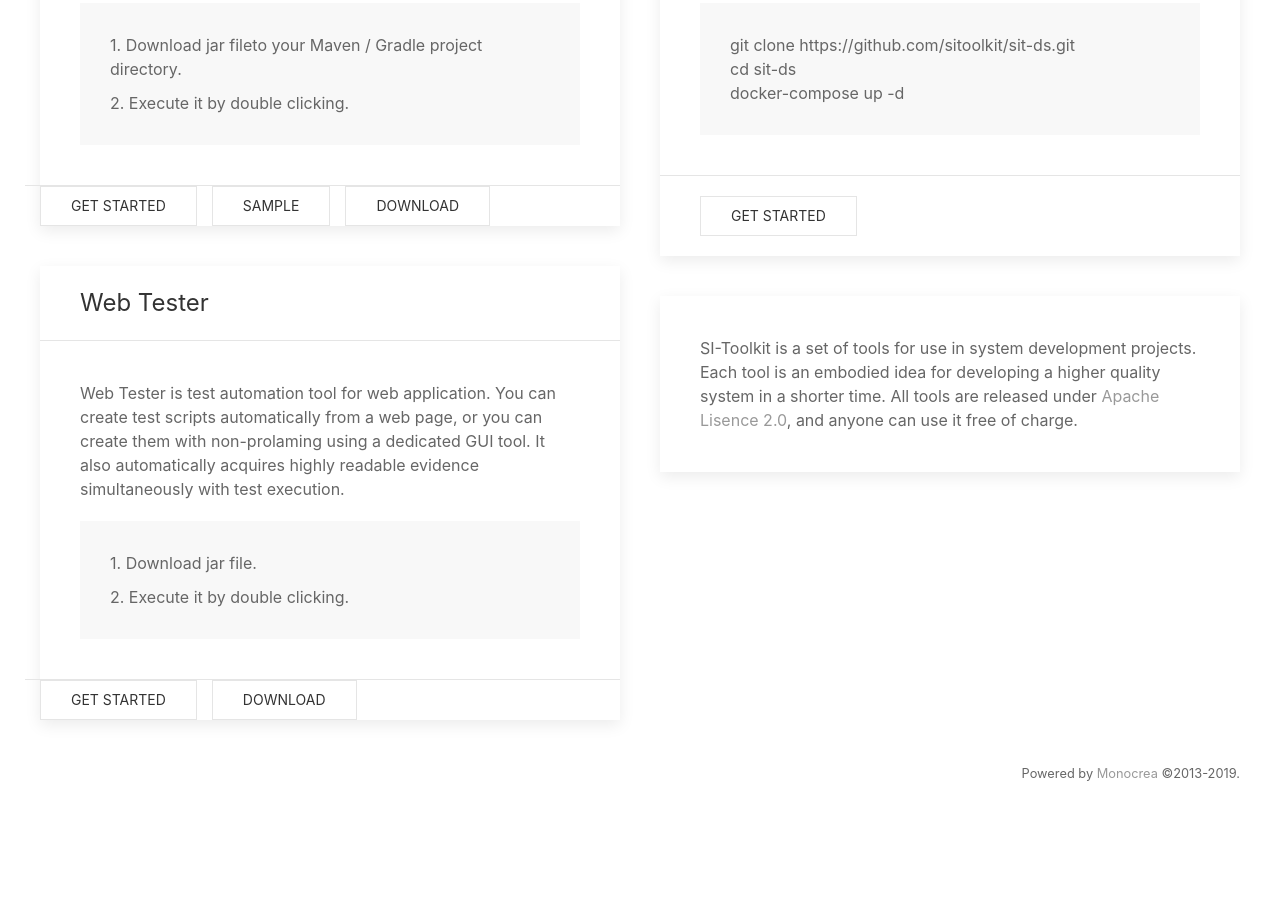
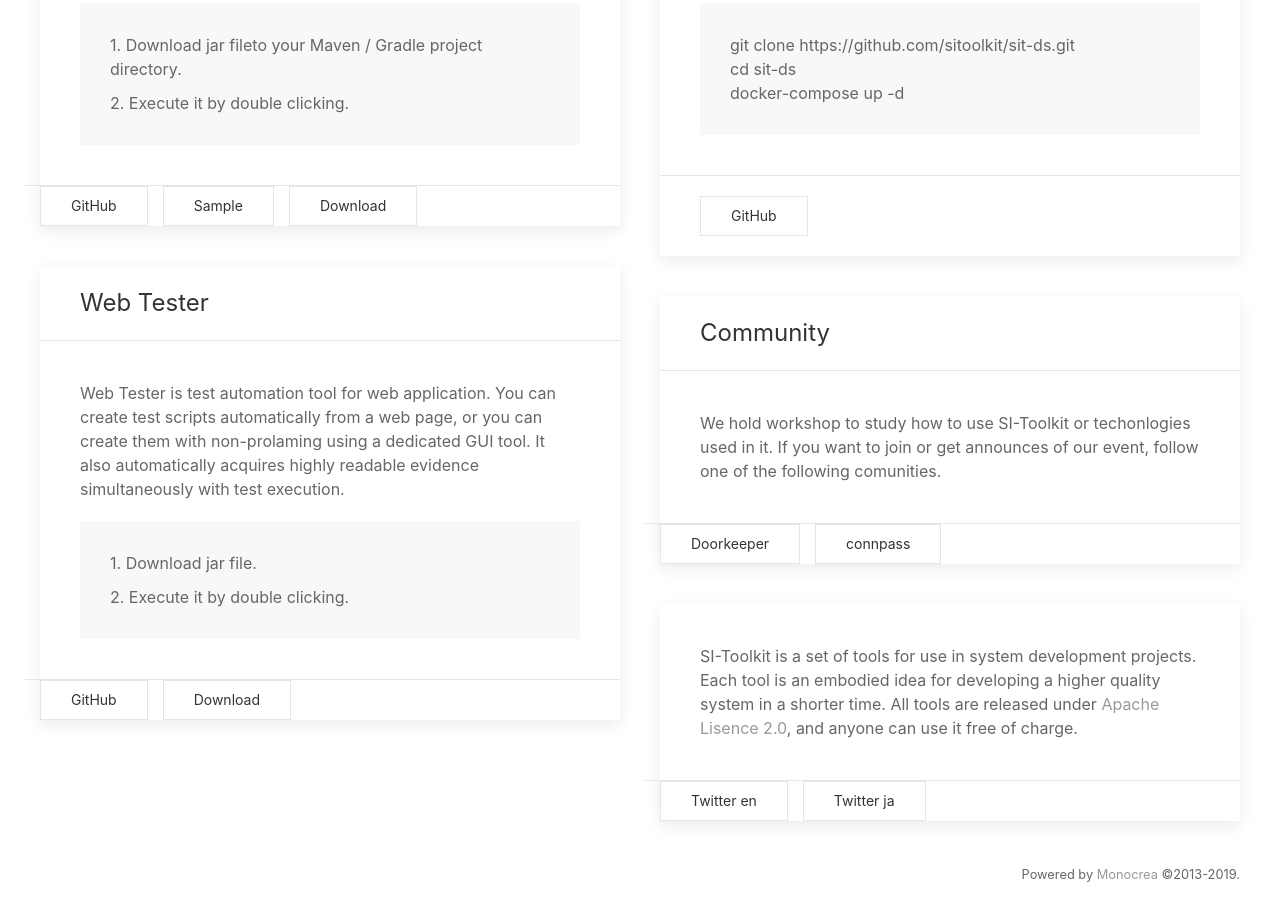
Before and after one commit to sitoolkit/pages, a plain HTML site: page index.html in a window 1280 px wide. Shown: the part 338-1258 px from the top of the page. Before the commit the page ends 1162 px from the top, so only its background shows below. Drawn offline with nearby package versions, Linux system fonts and the light colour scheme.

Commit message:
Add social links

```diff
--- a/index.html
+++ b/index.html
@@ -15,6 +15,7 @@
   <meta property="og:url" content="https://sitoolkit.org" />
 
   <link rel="stylesheet" href="https://cdnjs.cloudflare.com/ajax/libs/uikit/3.0.3/css/uikit.min.css" />
+  <link rel="stylesheet" href="sitoolkit.css" />
   <link rel="icon" type="image/vnd.microsoft.icon" href="./favicon.ico" />
   <link rel="shortcut icon" type="image/vnd.microsoft.icon" href="./favicon.ico" />
 </head>
@@ -47,7 +48,7 @@
           </div>
           <div class="uk-card-footer uk-grid-small uk-child-width-auto" uk-grid>
             <div>
-              <a class="uk-button uk-button-default" href="https://github.com/sitoolkit/sit-cv">Get Started</a>
+              <a class="uk-button uk-button-default" href="https://github.com/sitoolkit/sit-cv">GitHub</a>
             </div>
             <div>
               <a class="uk-button uk-button-default" href="https://sitoolkit.github.io/sit-cv/designdocs/">Sample</a>
@@ -80,7 +81,7 @@
           </div>
           <div class="uk-card-footer uk-grid-small uk-child-width-auto" uk-grid>
             <div>
-              <a class="uk-button uk-button-default" href="https://github.com/sitoolkit/sit-wt-all">Get Started</a>
+              <a class="uk-button uk-button-default" href="https://github.com/sitoolkit/sit-wt-all">GitHub</a>
             </div>
             <div>
               <a class="uk-button uk-button-default"
@@ -113,10 +114,34 @@
             </article>
           </div>
           <div class="uk-card-footer">
-            <a class="uk-button uk-button-default" href="https://github.com/sitoolkit/sit-ds">Get Started</a>
+            <a class="uk-button uk-button-default" href="https://github.com/sitoolkit/sit-ds">GitHub</a>
           </div>
         </div>
         <!-- Dev Servers -->
+
+        <!-- Community -->
+        <div class="uk-card uk-card-default uk-card-hover uk-margin-medium-top">
+          <div class="uk-card-header">
+            <h3 class="uk-card-title">Community</h3>
+          </div>
+          <div class="uk-card-body">
+            <p>
+              We hold workshop to study how to use SI-Toolkit or techonlogies used in it.
+              If you want to join or get announces of our event, follow one of the following comunities.
+            </p>
+          </div>
+          <div class="uk-card-footer uk-grid-small uk-child-width-auto" uk-grid>
+            <div>
+              <a href="https://sitoolkit.doorkeeper.jp/" target="doorkeeper" class="uk-button uk-button-default">
+                Doorkeeper</a>
+            </div>
+            <div>
+              <a href="https://sitoolkit.connpass.com/" target="connpass" class="uk-button uk-button-default">
+                connpass</a>
+            </div>
+          </div>
+        </div>
+        <!-- Community -->
 
         <div class="uk-card uk-card-default uk-card-hover uk-margin-medium-top">
           <div class="uk-card-body">
@@ -126,7 +151,20 @@
                 class="uk-link-muted">Apache Lisence 2.0</a>, and anyone can use it free of charge.
             </p>
           </div>
+          <div class="uk-card-footer uk-grid-small uk-child-width-auto" uk-grid>
+            <div>
+              <a href="https://twitter.com/si_toolkit" target="twitter_en" class="uk-button uk-button-default">
+                Twitter en
+              </a>
+            </div>
+            <div>
+              <a href="https://twitter.com/si_toolkit_ja" target="twitter_ja" class="uk-button uk-button-default">
+                Twitter ja
+              </a>
+            </div>
+          </div>
         </div>
+
 
       </div>
       <!-- Right Column -->
--- /dev/null
+++ b/sitoolkit.css
@@ -0,0 +1,3 @@
+.uk-button {
+  text-transform: none;
+}
```
